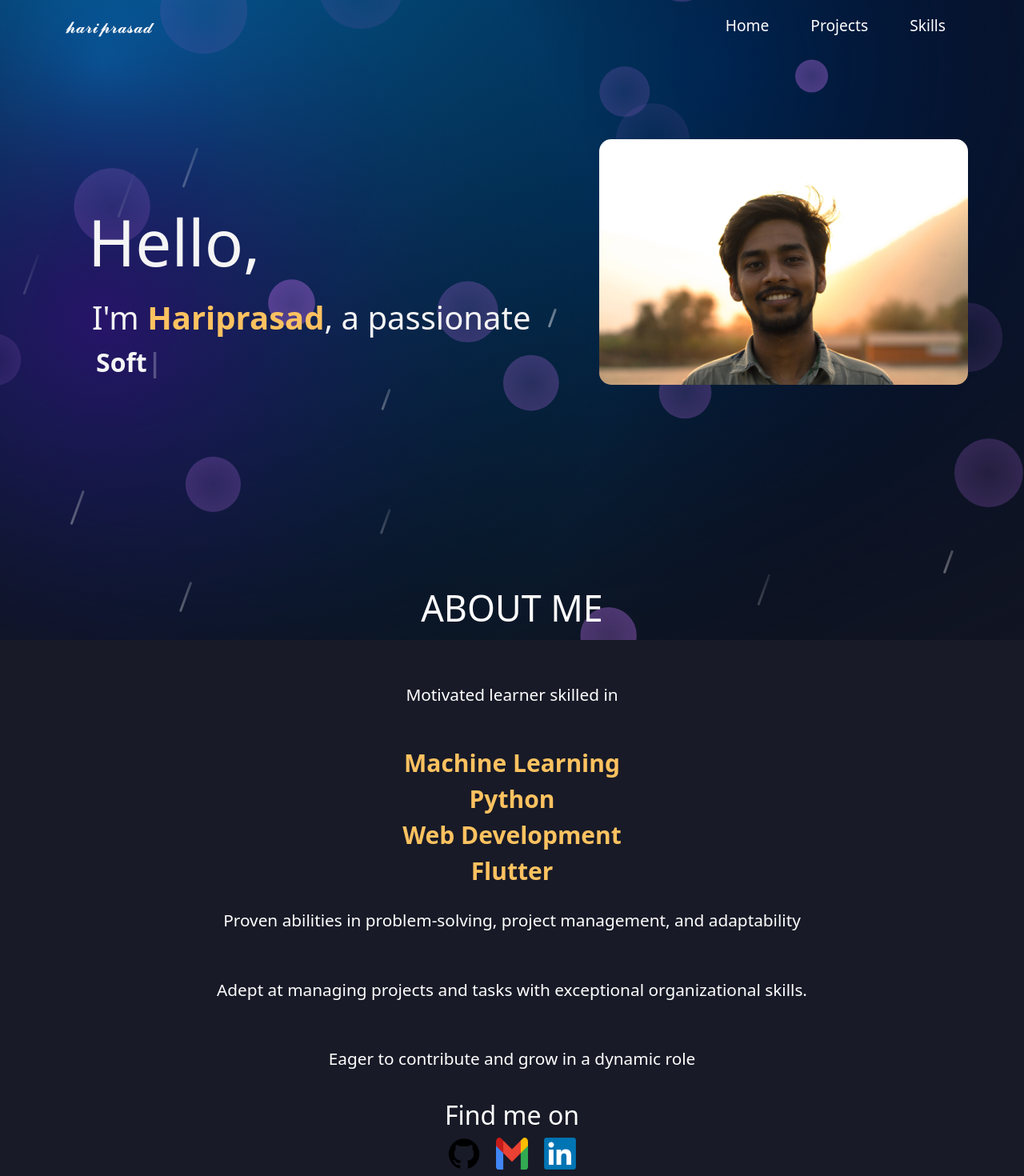
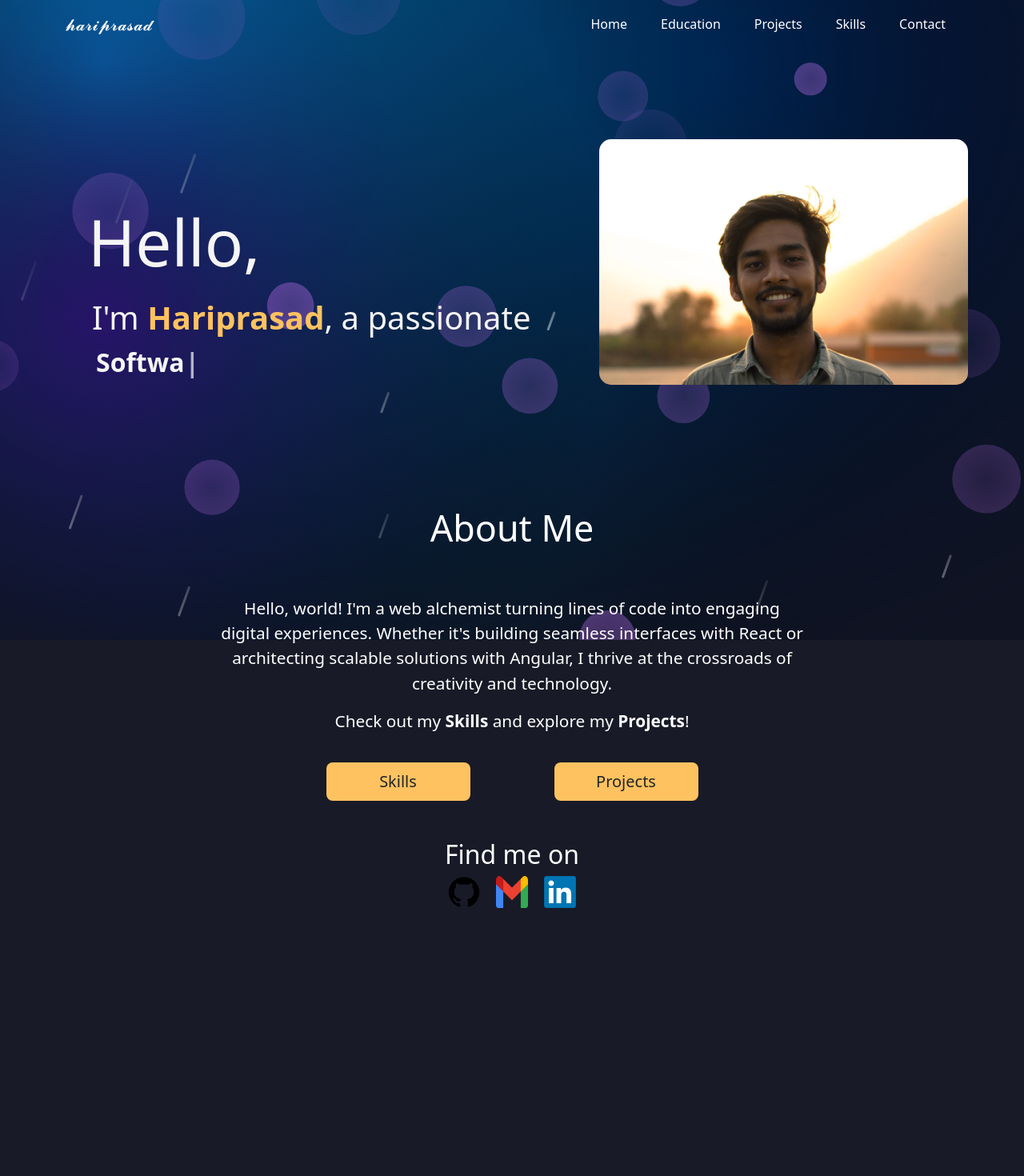
Before and after one commit to hari4321/harips, a React (Create React App) app: page / in a window 1280 px wide. Shown: the top 1470 px of the page at 80% size. After the commit the page ends 1205 px from the top, so only its background shows below. Built offline with nearby package versions, Linux system fonts and the light colour scheme.

Commit message:
Modified Home Page

```diff
--- a/src/components/Navbar/Navbar.css
+++ b/src/components/Navbar/Navbar.css
@@ -9,7 +9,7 @@
     position: fixed !important;
     transition: all 0.3s ease-out 0s !important;
     padding: 0.3rem 2rem !important;
-    font-size: 1.2rem !important;
+    font-size: 1rem !important;
 }
 
 .navbar-toggler {
@@ -102,7 +102,7 @@
 
 .navbar-nav .nav-item {
     position: relative;
-    margin-left: 20px;
+    margin-left: 10px;
 }
 
 .navbar-nav .nav-item a {
@@ -116,7 +116,7 @@
     content: "";
     position: relative;
     display: block;
-    height: 5px;
+    height: 3px;
     width: 0;
     border-radius: 16px;
     background: #FEC260;
--- a/src/components/Navbar/Navbar.js
+++ b/src/components/Navbar/Navbar.js
@@ -55,6 +55,15 @@ export const Navbar = () => {
               <li className="nav-item">
                 <Link
                   className="nav-link"
+                  to="/"
+                  onClick={() => updateExpanded(false)}
+                >
+                  Education
+                </Link>
+              </li>
+              <li className="nav-item">
+                <Link
+                  className="nav-link"
                   to="/projects"
                   onClick={() => updateExpanded(false)}
                 >
@@ -70,6 +79,15 @@ export const Navbar = () => {
                   Skills
                 </Link>
               </li>
+              <li className="nav-item">
+                <Link
+                  className="nav-link"
+                  to="/skills"
+                  onClick={() => updateExpanded(false)}
+                >
+                  Contact
+                </Link>
+              </li>
             </ul>
           </div>
         </div>
--- a/src/pages/home/Home.css
+++ b/src/pages/home/Home.css
@@ -37,7 +37,7 @@
 
 .home-about-description {
     color: white !important;
-    padding-top: 100px !important;
+    padding-top: 0px !important;
     padding-bottom: 20px !important;
     text-align: center;
 }
@@ -52,10 +52,6 @@
     font-size: 1.4rem;
     font-weight: 700;
     color: #FEC260;
-}
-
-.my-skill {
-    font-size: 30px;
 }
 
 .typerwriter{
@@ -96,3 +92,12 @@
 .white-text{
     color: white;
 }
+
+.yellow-btn{
+    background-color: #FEC260;
+    width: 180px;
+}
+
+.yellow-btn:hover{
+    background-color: #c87f09;
+}
--- a/src/pages/home/Home.js
+++ b/src/pages/home/Home.js
@@ -5,7 +5,11 @@ import github from "../../assets/social/github.png";
 import gmail from "../../assets/social/gmail.png";
 import linkedin from "../../assets/social/linkedin.png";
 
+import { useNavigate } from "react-router-dom";
+
 export const Home = () => {
+  const navigate = useNavigate();
+
   return (
     <div>
       <div className="container-fluid home-section" id="home">
@@ -19,7 +23,7 @@ export const Home = () => {
                 I'm
                 <strong className="main-name"> Hariprasad</strong>, a passionate
               </h1>
-              <div className="typerwriter" >
+              <div className="typerwriter">
                 <Type />
               </div>
             </div>
@@ -38,29 +42,42 @@ export const Home = () => {
       <div className="container-fluid home-about-section" id="about">
         <div className="container">
           <div className="row">
-            <div className="col-12 home-about-description">
-              <h1 className="text-center about-me">ABOUT ME</h1>
+            <div className="col-1 col-sm-2"></div>
+            <div className="col-10 col-sm-8 home-about-description">
+              <h1 className="text-center about-me">About Me</h1>
               <p className="home-about-body">
-                <p className="mt-2">Motivated learner skilled in</p> <br />
-                <b className="yellow my-skill">
-                  Machine Learning <br /> Python
-                  <br /> Web Development <br /> Flutter
-                </b>
-                <br />
-                <p className="mt-4">
-                  Proven abilities in problem-solving, project management, and
-                  adaptability
+                <p className="">
+                  Hello, world! I'm a web alchemist turning lines of code into
+                  engaging digital experiences. Whether it's building seamless
+                  interfaces with React or architecting scalable solutions with
+                  Angular, I thrive at the crossroads of creativity and
+                  technology.
                 </p>
-                <br />
-                <p className="mt-2">
-                  Adept at managing projects and tasks with exceptional
-                  organizational skills.
-                </p>
-                <br />
-                <p className="mt-2">
-                  Eager to contribute and grow in a dynamic role
+                <p>
+                  Check out my <b>Skills</b> and explore my <b>Projects</b>!
                 </p>
               </p>
+            </div>
+          </div>
+          <div className="row mb-5">
+            <div className="col-2 col-sm-3"></div>
+            <div class="col-4 col-sm-3 d-flex justify-content-around">
+              <button
+                type="button"
+                class="btn yellow-btn btn-lg"
+                onClick={() => navigate("/skills")}
+              >
+                Skills
+              </button>
+            </div>
+            <div class="col-4 col-sm-3 d-flex justify-content-around">
+              <button
+                type="button"
+                class="btn yellow-btn btn-lg"
+                onClick={() => navigate("/projects")}
+              >
+                Projects
+              </button>
             </div>
           </div>
           <div className="row social">
@@ -72,10 +89,7 @@ export const Home = () => {
               <a href="mailto:harips2201@gmail.com" target="_blank">
                 <img src={gmail} alt="Gmail" className="social-icon" />
               </a>
-              <a
-                href="https://www.linkedin.com/in/hariprasad-s-b35a61225?utm_source=share&utm_campaign=share_via&utm_content=profile&utm_medium=android_app"
-                target="_blank"
-              >
+              <a href="https://www.linkedin.com/in/harips2201" target="_blank">
                 <img src={linkedin} alt="LinkedIn" className="social-icon" />
               </a>
             </div>
```
Also changed, not shown: 1 other file (tests, documents, lock files or other folders).
